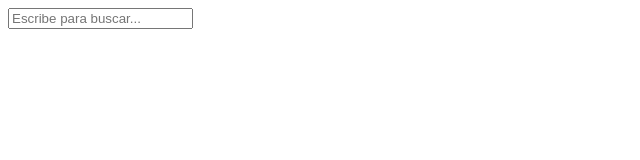
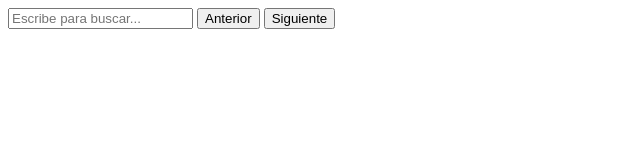
Before and after one commit to Diego-Emiliano/frontend_search_engine, a plain HTML site: page index.html in a window 1280 px wide. Shown: the whole page, without its empty margins (0-640 px from the left). Drawn offline with Linux system fonts and the light colour scheme.

Commit message:
Add buttons
Adds next and previous buttons

```diff
--- a/index.html
+++ b/index.html
@@ -9,6 +9,8 @@
 		<search class="content" >
 		  <form>
 			<input type="text" autocomplete="off" id="searchInput" placeholder="Escribe para buscar..." onkeyup="search()">
+			<button id="boton1" onclick="anterior()">Anterior</button>
+			<button id="boton2" onclick="siguiente()">Siguiente</button>
 			<div class="result" id="resultContainer"></div>
 			<script src="buscador.js"></script>
 		  </form>
```
